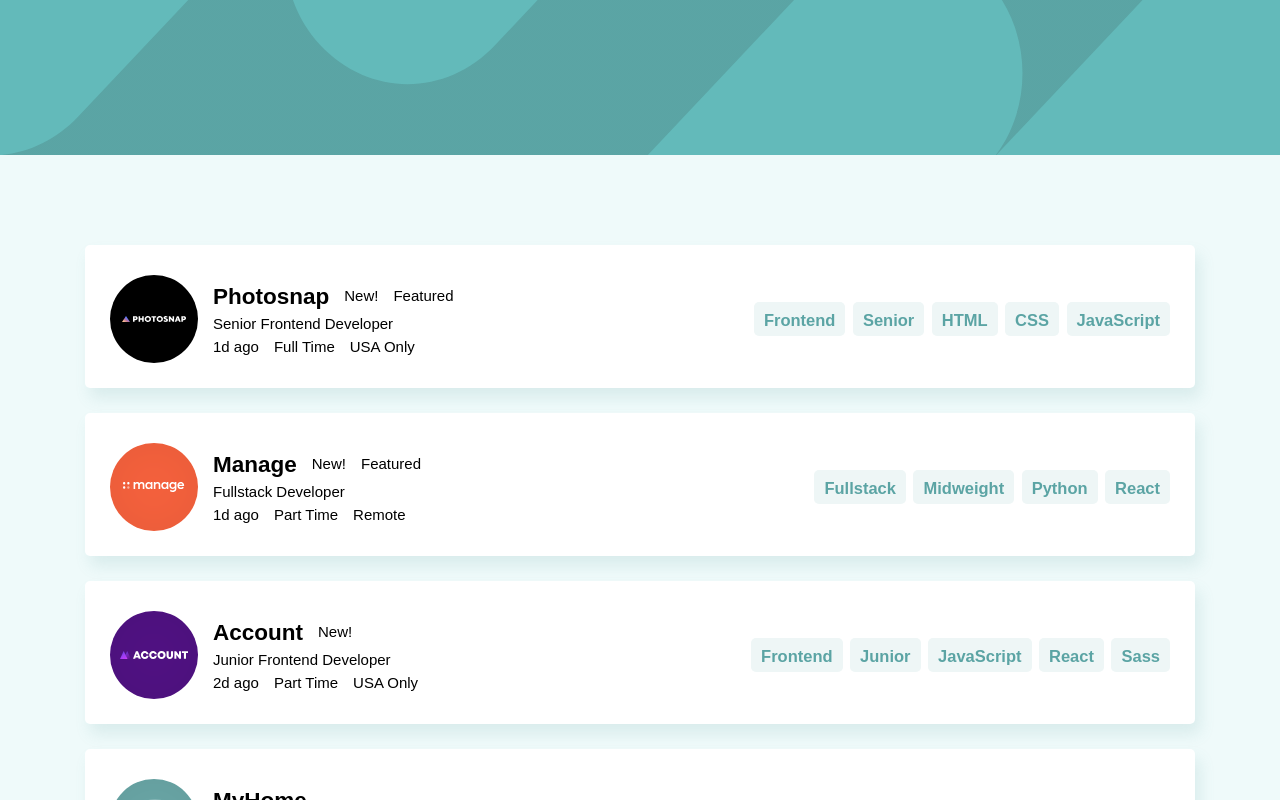
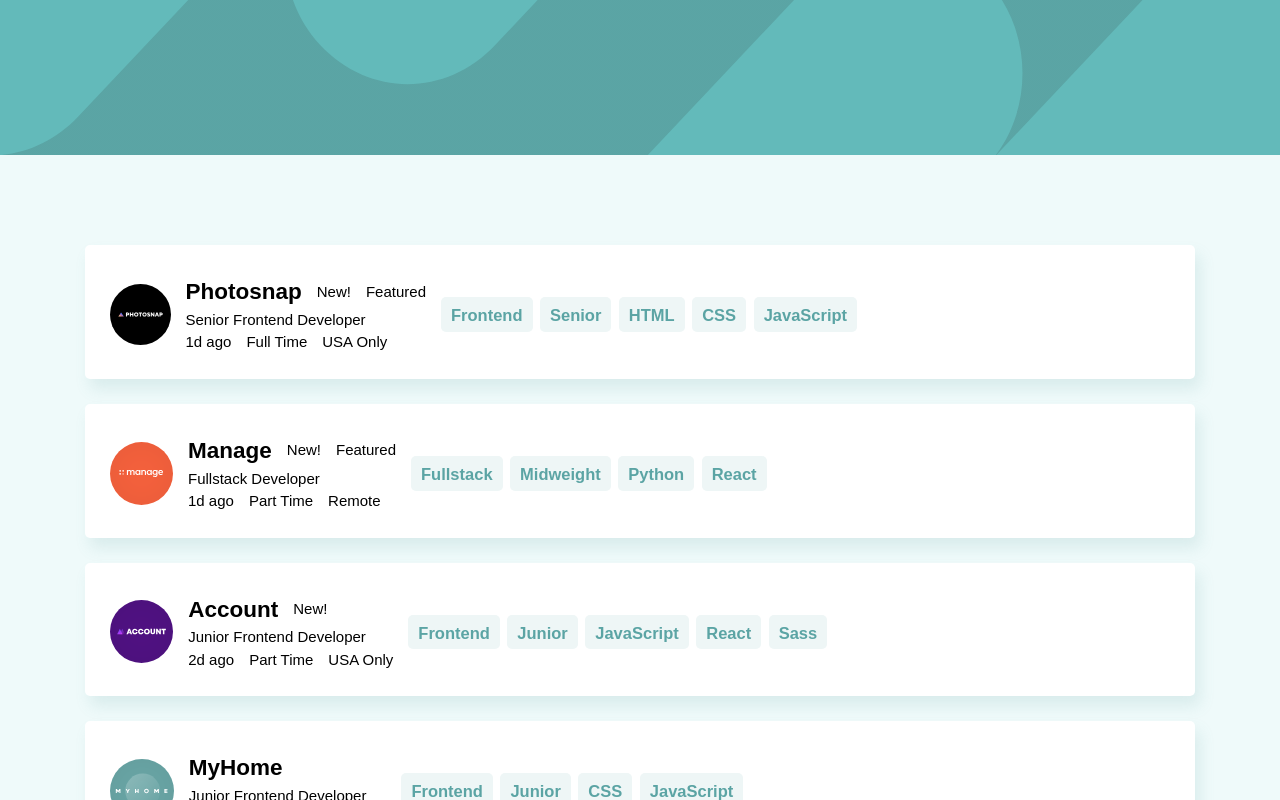
Before and after one commit to edo979/static-job-listings, a React (Create React App) app: page / in a window 1280 px wide. Shown: the top 800 px of the page. Built offline with nearby package versions, Linux system fonts and the light colour scheme.

Commit message:
fix job catogories in job item

```diff
--- a/src/components/JobItem.jsx
+++ b/src/components/JobItem.jsx
@@ -40,7 +40,10 @@ function JobItem({ data, dispatch }) {
           </footer>
         </section>
 
-        <section aria-label="click categories to filter">
+        <section
+          className="job_categories"
+          aria-label="click categories to filter"
+        >
           <ul className="category-list | flex" aria-label="categories">
             {categoryList.map((category) => (
               <li
--- a/src/components/jobItem.css
+++ b/src/components/jobItem.css
@@ -18,12 +18,16 @@
   --f-gap: 1rem;
 }
 
+.job_categories {
+  width: 100%;
+}
+
 .category-list {
   --f-direction: row;
   --f-align: center;
   --f-gap: 0.5rem;
   flex-wrap: wrap;
 
-  border-top: 1px solid grey;
+  border-top: 1px solid var(--clr-neutral-500);
   padding-top: 1rem;
 }
--- a/src/index.css
+++ b/src/index.css
@@ -152,6 +152,12 @@ body {
   background-color: var(--clr-neutral-700);
 }
 
+@media (min-width: 35em) {
+  .category-list {
+    --f-justify: center;
+  }
+}
+
 @media (min-width: 45em) {
   .main-container {
     background-image: url('../public/images/bg-header-desktop.svg'),
```
